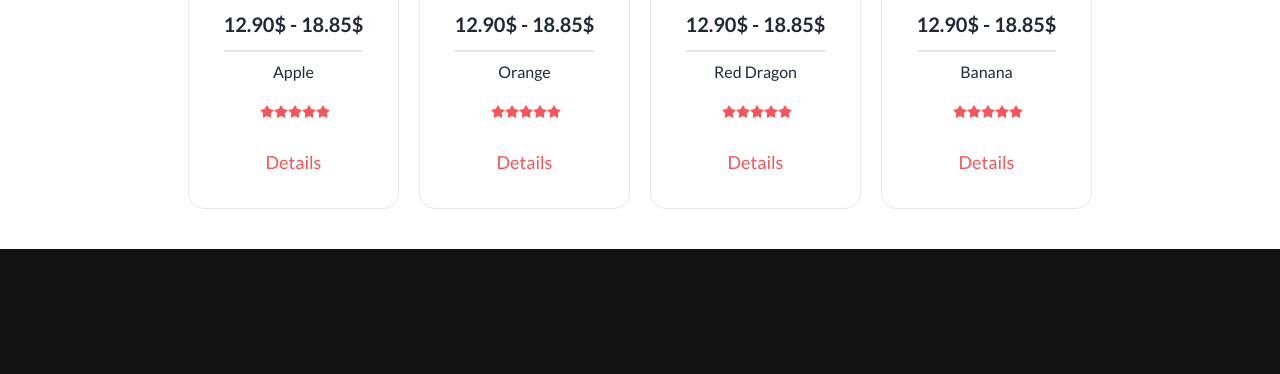
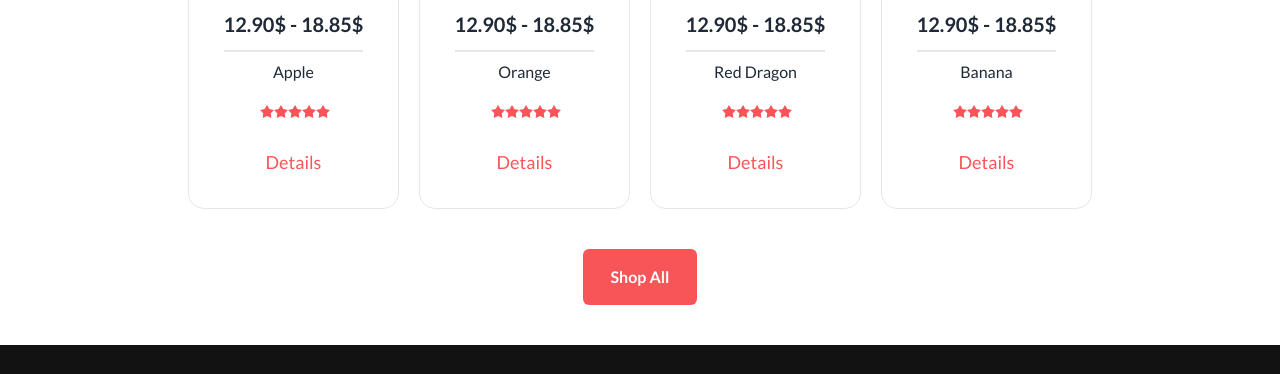
Before and after one commit to JustDibbo/assignment3, a plain HTML site: page index.html in a window 1280 px wide. Shown: the part 559-933 px from the top of the page. Drawn offline with nearby package versions, Linux system fonts and the light colour scheme.

Commit message:
just a btn

```diff
--- a/index.html
+++ b/index.html
@@ -508,6 +508,12 @@
             </div>
         </div>
         <!-- card section korta time lag lo about 3gonta 11min  -->
+        <!-- shop btn  -->
+        <div class="flex justify-center mb-10">
+            <button
+                class="px-7 py-4 bg-[#F85559] text-white font-bold rounded-md hover:text-[#F85559]    hover:bg-white hover:border hover:border-[#F85559]">Shop
+                All</button>
+        </div>
     </main>
     <footer class="bg-[#121212] py-6 pd:my-16 lg:py-32">
         <!-- footer title div  -->
```
